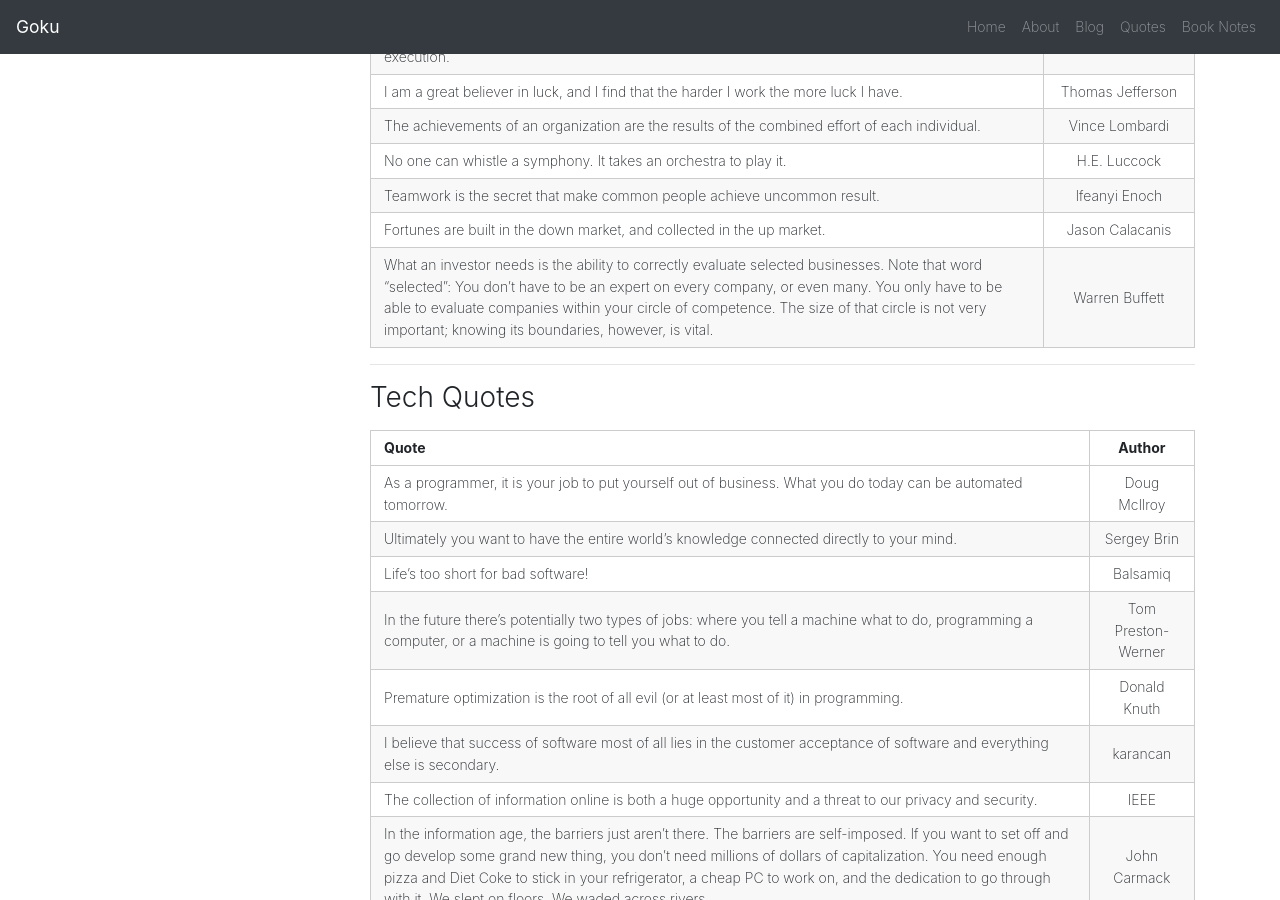
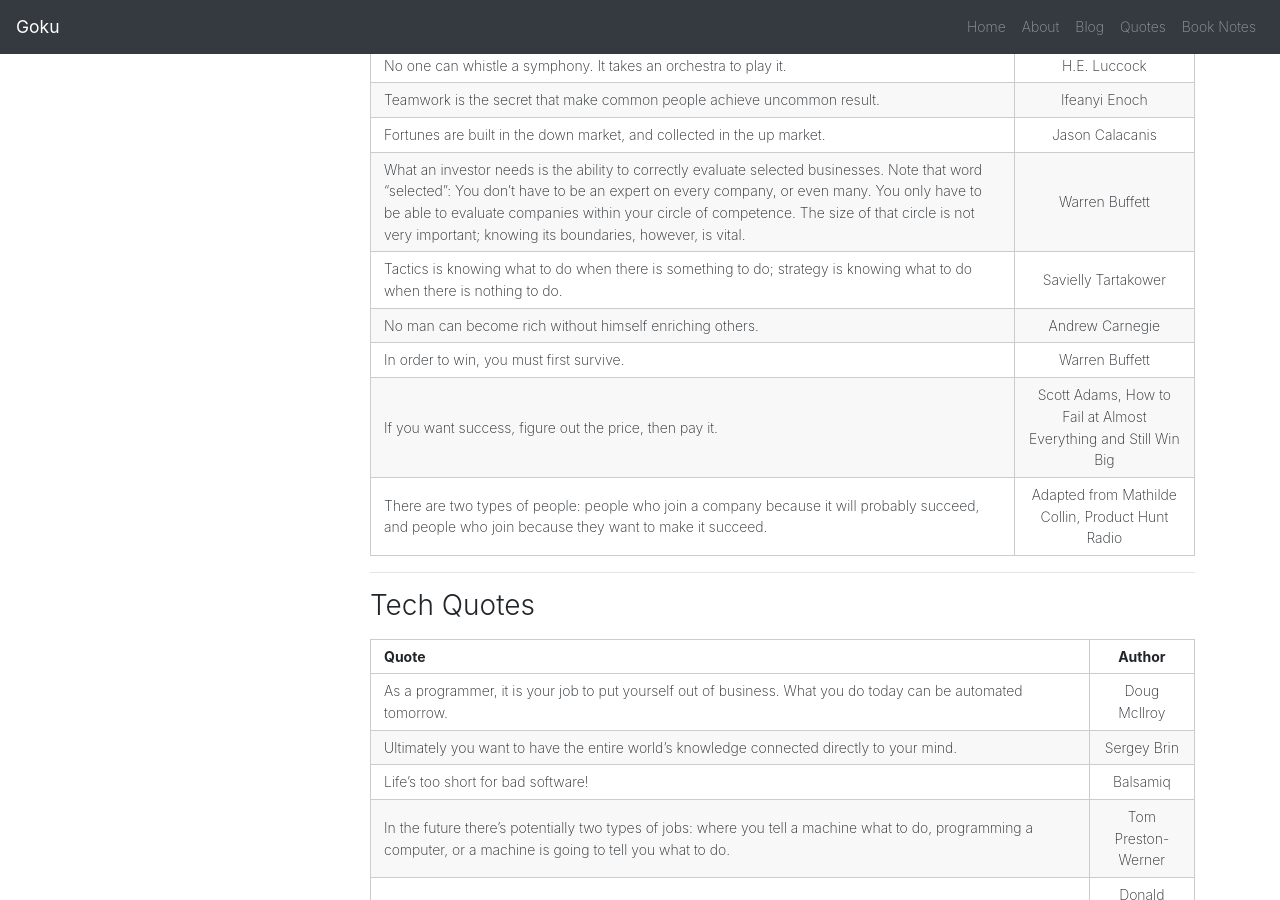
Before and after one commit to Esqarrouth/goktugyil.github.io, a Jekyll site: the page built from _pages/quotes.md, in a window 1280 px wide and 900 px high, scrolled down 10770 px. Built offline with Jekyll 4.4.1, drawn with Linux system fonts in a browser that asks for light colours; some of the changed text lies outside the part shown.

Commit message:
Add approved work and business quotes

```diff
--- a/_pages/quotes.md
+++ b/_pages/quotes.md
@@ -198,6 +198,7 @@ I have not failed. i've just found 10.000 ways that won't work.|Thomas Edison
 Overnight success takes decades of daily work.|Paulo Coelho
 Focused, hard work is the real key to success. Keep your eyes on the goal, and just keep taking the next step towards completing it. If you aren't sure which way to do something, do it both ways and see which works better.|John Carmack
 If you trust in yourself. . .and believe in your dreams. . .and follow your star. . . you'll still get beaten by people who spent their time working hard and learning things and weren't so lazy.|Terry Pratchett
+Success is working on things I enjoy with people I like, feeling free to choose what I work on, and having enough money to live without financial stress.|Adapted from Josh Kaufman, The Personal MBA
 
 ---
 
@@ -261,6 +262,11 @@ No one can whistle a symphony. It takes an orchestra to play it.| H.E. Luccock
 Teamwork is the secret that make common people achieve uncommon result. | Ifeanyi Enoch
 Fortunes are built in the down market, and collected in the up market.|Jason Calacanis
 What an investor needs is the ability to correctly evaluate selected businesses. Note that word “selected”: You don’t have to be an expert on every company, or even many. You only have to be able to evaluate companies within your circle of competence. The size of that circle is not very important; knowing its boundaries, however, is vital.|Warren Buffett
+Tactics is knowing what to do when there is something to do; strategy is knowing what to do when there is nothing to do.|Savielly Tartakower
+No man can become rich without himself enriching others.|Andrew Carnegie
+In order to win, you must first survive.|Warren Buffett
+If you want success, figure out the price, then pay it.|Scott Adams, How to Fail at Almost Everything and Still Win Big
+There are two types of people: people who join a company because it will probably succeed, and people who join because they want to make it succeed.|Adapted from Mathilde Collin, Product Hunt Radio
 
 ---
 
```
